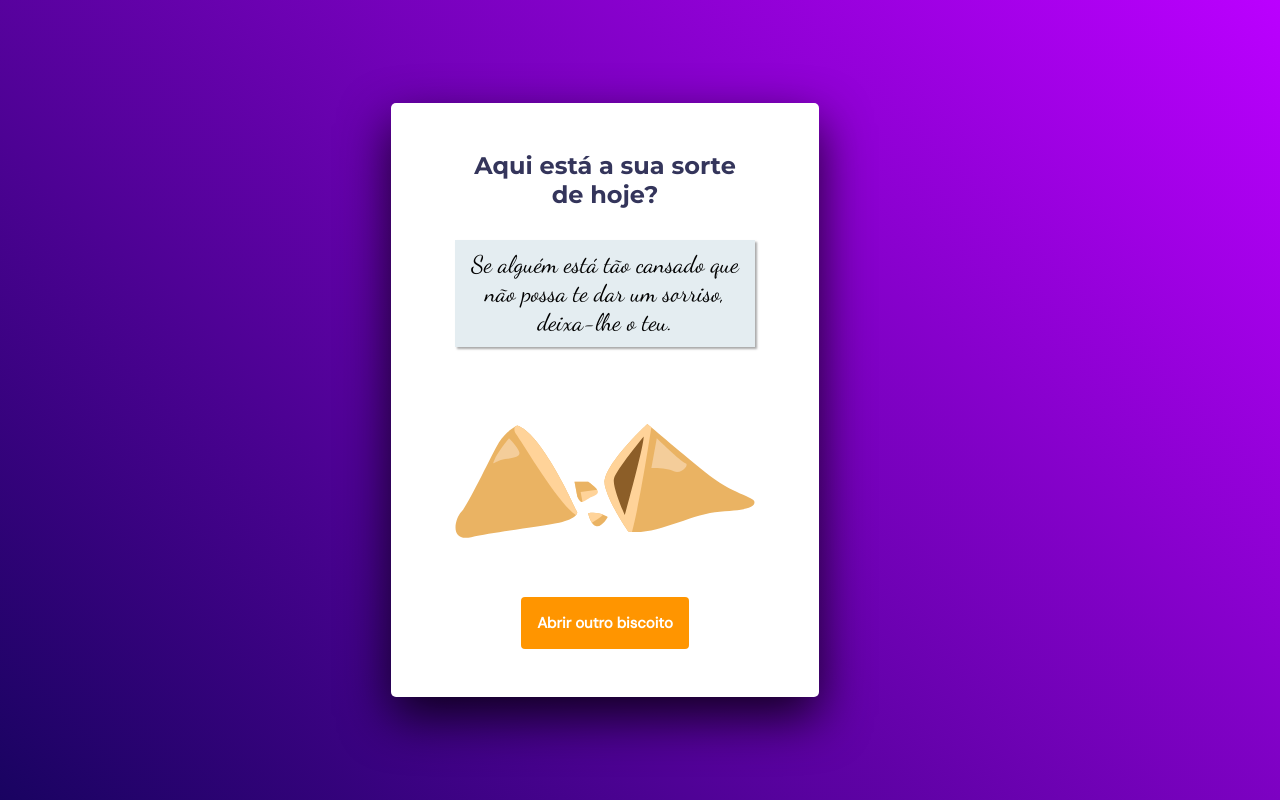
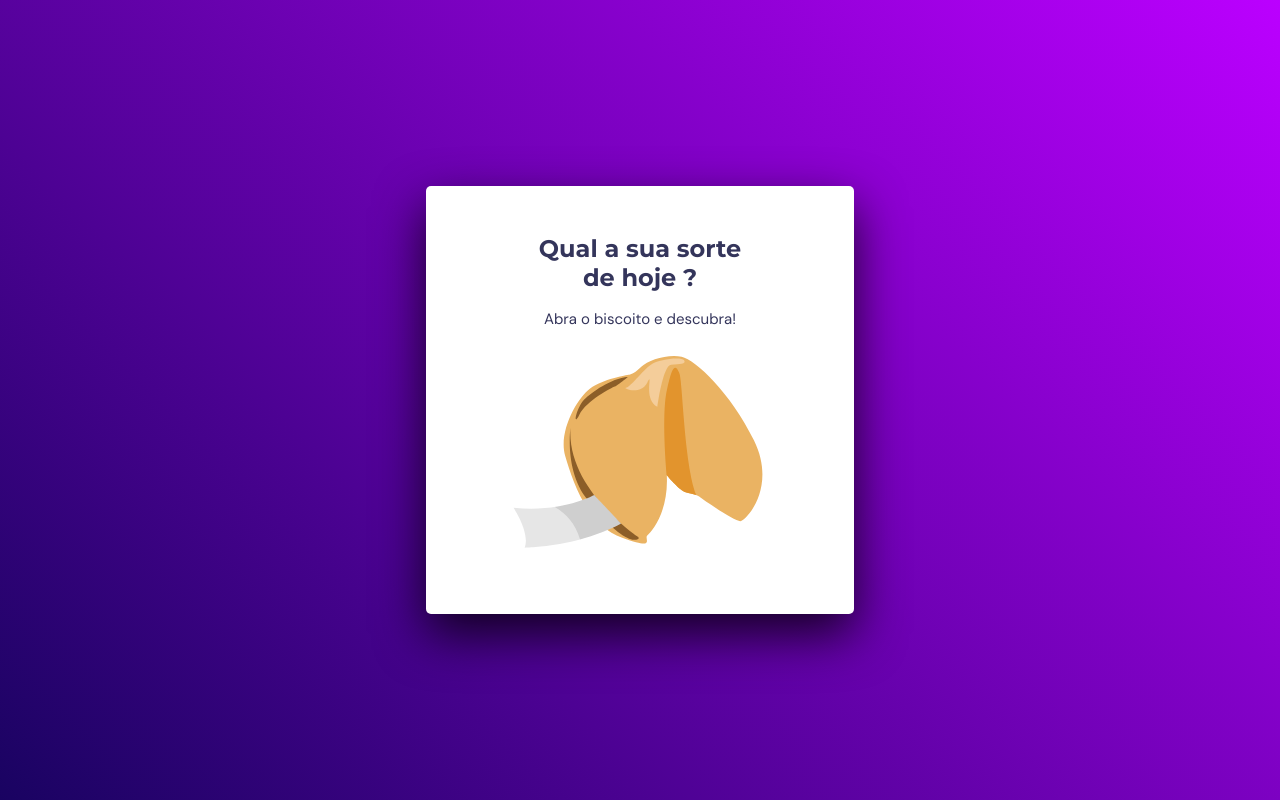
Before and after one commit to gustavopaneghini/rocket_seat, a plain HTML site: page nível 05/01 - Jogo da adivinhação/biscoito da sorte - Extra/index.html in a window 1280 px wide. Drawn offline with Linux system fonts and the light colour scheme.

Commit message:
Desafio Concluído. Projeto do biscoito da sorte

```diff
--- a/nível 05/01 - Jogo da adivinhação/biscoito da sorte - Extra/index.html
+++ b/nível 05/01 - Jogo da adivinhação/biscoito da sorte - Extra/index.html
@@ -20,16 +20,16 @@
 <body>
 
   <main>
-    <div class="content hide">
+    <div class="content">
 
       <div class="info">
         <h2>Qual a sua sorte<br> de hoje ?</h2>
         <p>Abra o biscoito e descubra!</p>
-        <img src="./fortune-cookie.svg" alt="Biscoito da sorte">
+        <img id="close" src="./img/fortune-cookie.svg" alt="Biscoito da sorte">
       </div>
     </div>
 
-    <div class="open ">
+    <div class="content open hide">
 
       <div class="info">
 
@@ -37,13 +37,15 @@
         <div class="box-p">
           <p>Se alguém está tão cansado que não possa te dar um sorriso, deixa-lhe o teu.</p>
         </div>
-        <img src="./opened-cookie.svg" alt="Biscoito da sorte aberto">
-        <button>Abrir outro biscoito</button>
+        <img id="opened" src="./img/opened-cookie.svg" alt="Biscoito da sorte aberto">
+        <button id="luckyAgain">Abrir outro biscoito</button>
       </div>
 
     </div>
 
+    <script src="./main.js"></script>
   </main>
+
 </body>
 
 </html>
--- a/nível 05/01 - Jogo da adivinhação/biscoito da sorte - Extra/main.js
+++ b/nível 05/01 - Jogo da adivinhação/biscoito da sorte - Extra/main.js
@@ -0,0 +1,19 @@
+const home = document.querySelector('.content')
+const cookie = document.querySelector('.open')
+const btnLuck = document.querySelector('#close')
+const btnReset = document.querySelector('#luckyAgain')
+
+btnLuck.addEventListener('click', trade)
+btnReset.addEventListener('click', trade)
+
+document.addEventListener('keydown', function (e) {
+  if (e.key == 'Enter' && home.classList.contains('hide')) {
+    trade()
+  }
+})
+
+
+function trade() {
+  home.classList.toggle('hide')
+  cookie.classList.toggle('hide')
+}
--- a/nível 05/01 - Jogo da adivinhação/biscoito da sorte - Extra/style.css
+++ b/nível 05/01 - Jogo da adivinhação/biscoito da sorte - Extra/style.css
@@ -5,136 +5,187 @@
 }
 
 :root {
-  font-size: 62.5%;
     --ff--heading: 'Montserrat', sans-serif;
     --tx--paragraf: 'DM Sans', sans-serif;
+    --tx--animation: 'Dancing Script', sans-serif;
 
+    font-size: 62.5%;
 }
 
 body {
-  max-width: 100%;
+    max-width: 172rem;
     height: auto;
-}
-
-main {
-  display: grid;
-  place-items: center;
-  height: 100vh;
-  background: linear-gradient(45deg, #190361 0%, #BB00FF 100%);
-  text-align: center;
-
 }
 
 .hide {
     display: none;
 }
 
-/* HOME */
-
-.content {
-  background: #FFFFFF;
-  box-shadow: 0px 2rem 5rem rgba(0, 0, 0, 0.8);
-  border-radius: .5rem;
-
-  width: 42.8rem;
-  height: auto;
-  margin-left: -7rem;
-}
-
-
-.info {
-  display: flex;
-  flex-direction: column;
-
-}
-
-.info h2 {
-  font-family: var(--ff--heading);
-  font-weight: bold;
-  font-size: 2.4rem;
-  line-height: 2.9rem;
-  margin: 0 auto 1.4rem;
-  color: #34355B;
-
-}
-
-.info p {
-  font-family: var(--tx--paragraf);
-  font-size: 1.5rem;
-  font-weight: 400;
-  line-height: 2rem;
-  margin: 0 auto 2rem;
-
-
-  color: #34355B;
-}
-
-.info img {
+img {
     width: 100%;
     height: auto;
 }
 
-/* REACT */
+main {
+    width: 100vw;
+    height: 100vh;
 
-.open {
-  background: #FFFFFF;
-  box-shadow: 0px 2rem 5rem rgba(0, 0, 0, 0.8);
-  border-radius: .5rem;
+    display: flex;
+    flex-direction: row;
+    justify-content: center;
+    align-items: center;
 
-  width: 42.8rem;
-  height: auto;
-  margin-left: -7rem;
+    background: linear-gradient(45deg, #190361 0%, #BB00FF 100%)
 }
 
-.info {
+
+/* FIRST PAGE  */
+.content {
+    box-shadow: 0rem 2rem 5rem rgba(0, 0, 0, 0.8);
+
+    border-radius: 0.5rem;
+    padding: 4.8rem 6.4rem 6.4rem;
+
+    background-color: #FFFFFF;
+    text-align: center;
+}
+
+.content .info {
     display: flex;
     flex-direction: column;
+    justify-content: center;
     align-items: center;
-  text-align: center;
-  padding: 4.8rem 6.4rem;
+
+    max-width: 42.8rem;
+    height: auto;
 }
 
-.info h2 {
-  font-family: "Montserrat";
+.content .info h2 {
+    font-family: 'Montserrat';
+    font-style: normal;
+    font-weight: 700;
     font-size: 2.4rem;
-  font-weight: 700;
     line-height: 2.9rem;
-
+    margin-bottom: 1.7rem;
     color: #34355B;
 }
 
-.open .info .box-p {
+.content .info p {
+    font-family: 'DM Sans';
+    font-style: normal;
+    font-weight: 400;
+    font-size: 1.5rem;
+    line-height: 2rem;
+    margin-bottom: 2rem;
+    color: #34355B
+}
+
+.content .info img {
+    max-width: 30rem;
+    height: auto;
+    cursor: pointer;
+}
+
+#close:hover {
+    animation-name: shake;
+    animation-duration: 100ms;
+    animation-timing-function: ease;
+    animation-iteration-count: infinite;
+}
+
+
+
+@keyframes shake {
+    0% {
+        transform: rotate(2deg)
+    }
+
+    50% {
+        transform: rotate(-5deg)
+    }
+
+    100% {
+        transform: rotate(2deg)
+    }
+
+}
+
+
+/* SECOND PAGE */
+
+.open {
+    position: relative;
+    padding-bottom: 4.8rem;
+}
+
+.open .info h2 {
+    margin-bottom: 14.1rem;
+}
+
+.box-p {
+    position: absolute;
+    animation: textAnimation forwards;
+    animation-duration: 700ms;
+    animation-timing-function: ease-in-out;
+}
+
+.open .info .box-p p {
+    display: flex;
+    flex-direction: row;
+    align-items: center;
+    justify-content: center;
+    padding: 1rem;
+    gap: 1rem;
+
+    width: 29.3rem;
+    height: 10.7rem;
+
     background: #E4EDF1;
     box-shadow: .2rem .2rem .2rem rgba(85, 85, 85, 0.5);
-  margin: 1.7rem auto 1.7rem;
-  gap: 1rem;
-  padding: 1rem;
-}
 
-.open .info p {
+
     font-family: 'Dancing Script';
     font-style: normal;
     font-weight: 400;
     font-size: 2.4rem;
     line-height: 2.9rem;
+    text-align: center;
+
     color: #000000;
-  margin-bottom: 0;
 }
 
-.info img {
-  width: 100%;
-  height: auto;
-  margin: 1.7rem auto 1.7rem;
+.open button {
+    padding: 1.6rem;
+    gap: 1rem;
+
+    background: #FF9500;
+    border-radius: .4rem;
+    border: none;
+
+    font-family: 'DM Sans';
+    font-style: normal;
+    font-weight: 700;
+    font-size: 1.5rem;
+    line-height: 2rem;
+
+    text-align: center;
+
+    color: #FFFFFF;
+
 }
 
-button {
-  font-family: "DM Sans";
-  font-size: 1.5rem;
-  font-weight: 700;
-  line-height: 2rem;
-  padding: 1.6rem;
-  border: none;
-  border-radius: 0.4rem;
-  background-color: #FF9500;
-  color: #FFFFFF;
+.open button:hover {
+    background: #e28a10;
 }
+
+@keyframes textAnimation {
+    0% {
+        top: 26rem;
+        transform: scale(0);
+    }
+
+    100% {
+        top: 13rem;
+        transform: scale(1);
+    }
+}
```
Also changed, not shown: nível 05/01 - Jogo da adivinhação/biscoito da sorte - Extra/img/fortune-cookie.svg (renamed from nível 05/01 - Jogo da adivinhação/biscoito da sorte - Extra/fortune-cookie.svg), nível 05/01 - Jogo da adivinhação/biscoito da sorte - Extra/img/opened-cookie.svg (renamed from nível 05/01 - Jogo da adivinhação/biscoito da sorte - Extra/opened-cookie.svg), 1 other file. Lines whose indentation alone changed are shown as unchanged.
